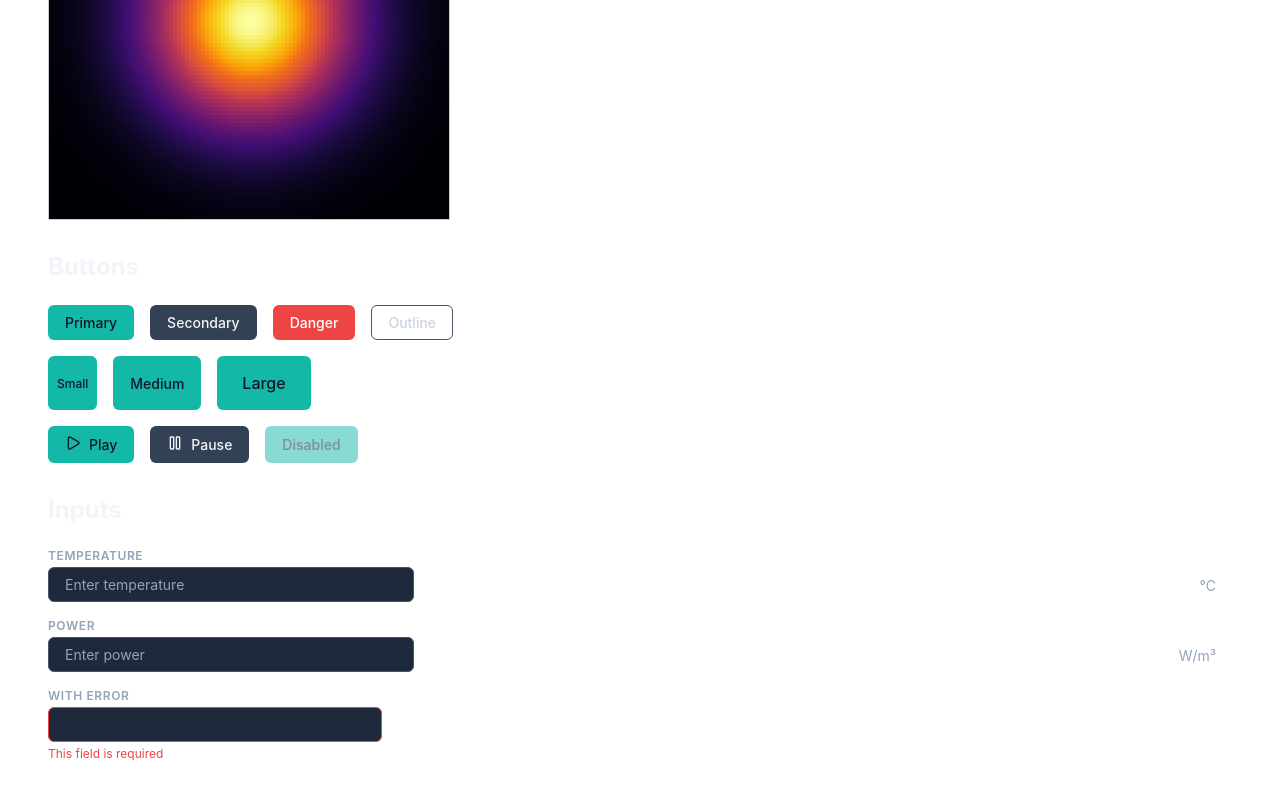
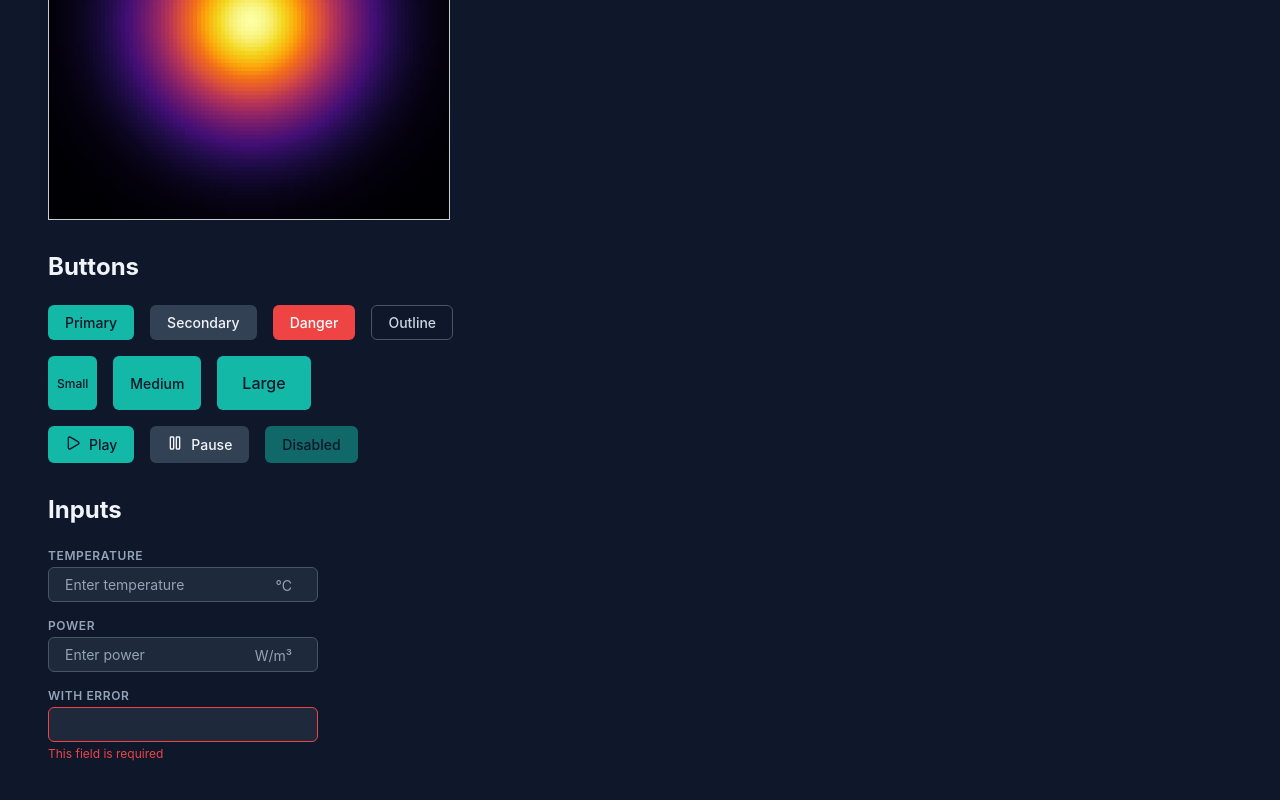
Before and after one commit to finnrmn/composite-plate-heat-conduction-simulation, a React (Vite) app in the folder simulation/: page / in a window 1280 px wide. Shown: the part 556-1356 px from the top of the page. Built offline with nearby package versions, Linux system fonts and the light colour scheme.

Commit message:
🔧 Input fix

```diff
--- a/simulation/src/App.tsx
+++ b/simulation/src/App.tsx
@@ -13,6 +13,7 @@ const Container = styled.div`
   display: flex;
   flex-direction: column;
   gap: ${props => props.theme.spacing.xl};
+  background-color: ${props => props.theme.colors.bgPrimary};
 `;
 const Section = styled.section`
   display: flex;
@@ -20,7 +21,7 @@ const Section = styled.section`
   gap: ${props => props.theme.spacing.md};
 `;
 const Title = styled.h2`
-  font-size: ${props => props.theme.fontSize['2xl']};
+  font-size: ${props => props.theme.fontSize.xxl};
   color: ${props => props.theme.colors.textPrimary};
   margin-bottom: ${props => props.theme.spacing.sm};
 `;
@@ -120,6 +121,8 @@ function App() {
             suffix="°C"
             style={{ maxWidth: '300px' }}
           />
+        </Row>
+        <Row>
           <Input
             label="Power"
             type="number"
@@ -127,6 +130,8 @@ function App() {
             suffix="W/m³"
             style={{ maxWidth: '300px' }}
           />
+        </Row>
+        <Row>
           <Input
             label="With Error"
             type="text"
--- a/simulation/src/components/Input.tsx
+++ b/simulation/src/components/Input.tsx
@@ -13,7 +13,6 @@ const Container = styled.div`
   display: flex;
   flex-direction: column;
   gap: ${props => props.theme.spacing.xs};
-  width: 100%;
 `;
 
 const Label = styled.label`
@@ -26,14 +25,12 @@ const Label = styled.label`
 
 const InputWrapper = styled.div`
   position: relative;
-  width: 100%;
 `;
 
 const StyledInput = styled.input<{ hasError?: boolean; hasSuffix?: boolean }>`
   width: 100%;
   padding: ${props => props.theme.spacing.sm} ${props => props.theme.spacing.md};
-  padding-right: ${props => props.hasSuffix ? '3rem' : props.theme.spacing.md};
-
+  padding-right: ${props => props.theme.spacing.sm};
   background: ${props => props.theme.colors.bgSecondary};
   border: 1px solid ${props => props.hasError
         ? props.theme.colors.danger
@@ -64,11 +61,21 @@ const StyledInput = styled.input<{ hasError?: boolean; hasSuffix?: boolean }>`
     cursor: not-allowed;
     background: ${props => props.theme.colors.bgTertiary};
   }
+
+  /* Hide default number input spinner buttons (can't be properly styled in dark themes) */
+  &::-webkit-inner-spin-button,
+  &::-webkit-outer-spin-button {
+    -webkit-appearance: none;
+    margin: 0;
+  }
+
+  /* Firefox */
+  -moz-appearance: textfield;
 `;
 
 const Suffix = styled.span`
   position: absolute;
-  right: ${props => props.theme.spacing.md};
+  right: 0.0002rem;
   top: 50%;
   transform: translateY(-50%);
   color: ${props => props.theme.colors.textMuted};
--- /dev/null
+++ b/simulation/src/styled.d.ts
@@ -0,0 +1,6 @@
+import 'styled-components';
+import { Theme } from './styles/theme';
+
+declare module 'styled-components' {
+  export interface DefaultTheme extends Theme {}
+}
```
